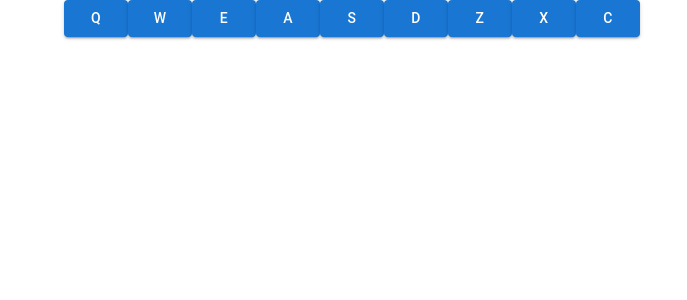
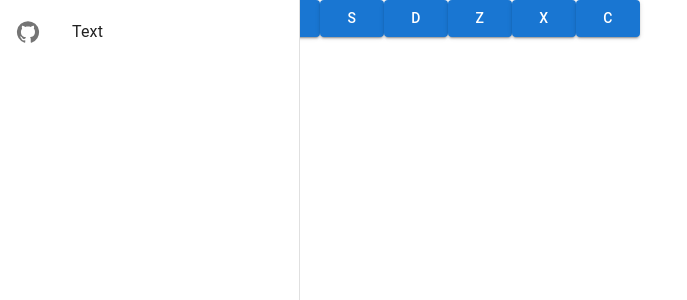
Before and after one commit to Dmnk28/drumapp, a React (Create React App) app in the folder drums/: page / in a window 1280 px wide. Shown: the top 300 px of the page, without its empty margins (0-687 px from the left). Built offline with nearby package versions, Linux system fonts and the light colour scheme.

Commit message:
Started to work on a Drawer for all my FCC Projects which will enable further navigation when its gone live (--> portfolio-site, github-profile, linkedin, github-project-repo, ...)

```diff
--- a/drums/package.json
+++ b/drums/package.json
@@ -5,6 +5,7 @@
   "dependencies": {
     "@emotion/react": "^11.5.0",
     "@emotion/styled": "^11.3.0",
+    "@mui/icons-material": "^5.0.5",
     "@mui/material": "^5.0.6",
     "@testing-library/jest-dom": "^5.14.1",
     "@testing-library/react": "^11.2.7",
--- a/drums/src/App.js
+++ b/drums/src/App.js
@@ -1,5 +1,6 @@
 import { Container } from '@mui/material';
 import DrumPad from './components/DrumPad';
+import ProjectBar from './components/ProjectBar';
 
 import logo from './logo.svg';
 import './styles/main.css';
@@ -7,6 +8,7 @@ import './styles/main.css';
 const App = () => {
   return (
     <div className="App">
+      <ProjectBar></ProjectBar>
       <Container id="drum-machine">
         <div id="display"></div>
         <DrumPad key="Q" keyboard="Q"></DrumPad>
--- /dev/null
+++ b/drums/src/components/ProjectBar.js
@@ -0,0 +1,28 @@
+import { Drawer, List, ListItem, ListItemIcon, ListItemText } from "@mui/material";
+import React from "react";
+import GitHubIcon from "@mui/icons-material/GitHub"
+
+const ProjectBar = () => {
+    return (
+        <Drawer sx={{
+                    width: 300,
+                    flexShrink: 0,
+                    '& .MuiDrawer-paper': {
+                        width: 300,
+                        boxSizing: 'border-box',
+                    },
+                }}
+                variant="permanent"
+                anchor="left">
+                <List>
+                    <ListItem button>
+                        <ListItemIcon><GitHubIcon /></ListItemIcon>
+                        <ListItemText primary="Text"></ListItemText>
+                    </ListItem>
+                </List>
+        </Drawer>
+    );
+
+}
+
+export default ProjectBar;
```
Also changed, not shown: 1 other file (tests, documents, lock files or other folders).
